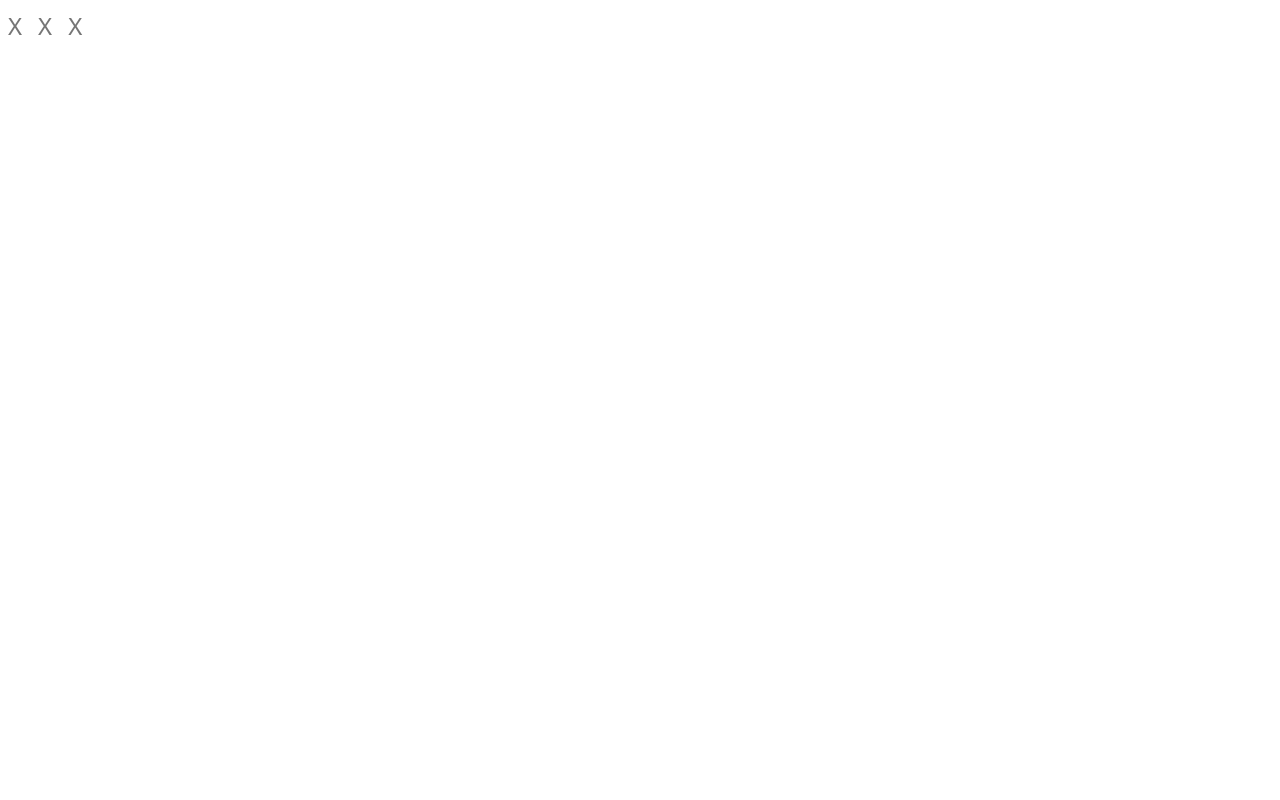
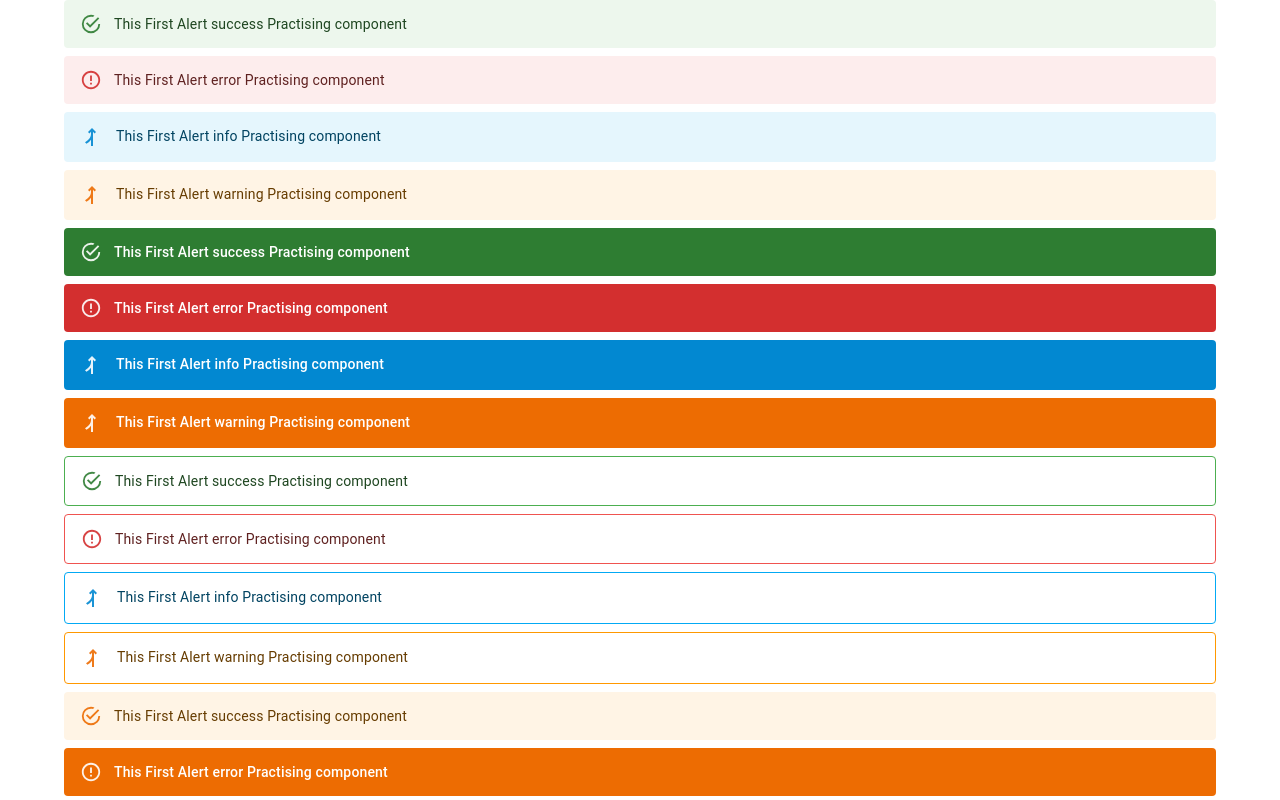
Before and after one commit to aliallam98/Material-Ui-React, a React (Vite) app: page / in a window 1280 px wide. Built offline with nearby package versions, Linux system fonts and the light colour scheme.

Commit message:
Practiced on Mui Alert Component .

```diff
--- a/src/App.tsx
+++ b/src/App.tsx
@@ -1,7 +1,9 @@
 // import MuiButtons from "./components/MuiButtons";
 // import MuiTypography from "./components/MuiTypography";
 
-import MuiTooltip from "./components/MuiTooltip";
+import MuiAlert from "./components/MuiAlert";
+
+// import MuiTooltip from "./components/MuiTooltip";
 
 // import MuiSwitch from "./components/MuiSwitch";
 
@@ -48,7 +50,8 @@ function App() {
       {/* <MuiSkeleton/> */}
       {/* <MuiProgress /> */}
       {/* <MuiAccordion/> */}
-      <MuiTooltip/>
+      {/* <MuiTooltip/> */}
+      <MuiAlert/>
     </>
   );
 }
--- /dev/null
+++ b/src/components/MuiAlert.tsx
@@ -0,0 +1,65 @@
+import { RampRight } from "@mui/icons-material";
+import { Alert, Container, Stack } from "@mui/material";
+
+const MuiAlert = () => {
+  // Every component has a default icon if you wanna override the default icon add icon property
+  // can use color property to change color - there is a variant and severity as well
+  return (
+    <Container>
+      <Stack spacing={1}>
+        <Stack spacing={1}>
+          <Alert severity="success">
+            This First Alert success Practising component
+          </Alert>
+          <Alert severity="error">
+            This First Alert error Practising component
+          </Alert>
+          <Alert severity="info" icon={<RampRight />}>
+            This First Alert info Practising component
+          </Alert>
+          <Alert severity="warning" icon={<RampRight />}>
+            This First Alert warning Practising component
+          </Alert>
+        </Stack>
+        <Stack spacing={1}>
+          <Alert severity="success" variant="filled">
+            This First Alert success Practising component
+          </Alert>
+          <Alert severity="error" variant="filled">
+            This First Alert error Practising component
+          </Alert>
+          <Alert severity="info" icon={<RampRight />} variant="filled">
+            This First Alert info Practising component
+          </Alert>
+          <Alert severity="warning" icon={<RampRight />} variant="filled">
+            This First Alert warning Practising component
+          </Alert>
+        </Stack>
+        <Stack spacing={1}>
+          <Alert severity="success" variant="outlined">
+            This First Alert success Practising component
+          </Alert>
+          <Alert severity="error" variant="outlined">
+            This First Alert error Practising component
+          </Alert>
+          <Alert severity="info" icon={<RampRight />} variant="outlined">
+            This First Alert info Practising component
+          </Alert>
+          <Alert severity="warning" icon={<RampRight />} variant="outlined">
+            This First Alert warning Practising component
+          </Alert>
+        </Stack>
+        <Stack spacing={1}>
+          <Alert severity="success"  color="warning">
+            This First Alert success Practising component
+          </Alert>
+          <Alert severity="error" variant="filled" color="warning">
+            This First Alert error Practising component
+          </Alert>
+        </Stack>
+      </Stack>
+    </Container>
+  );
+};
+
+export default MuiAlert;
```
